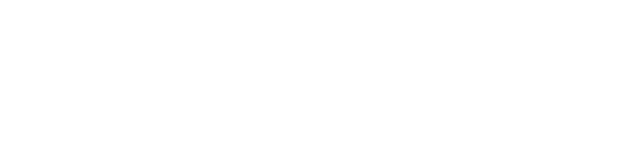
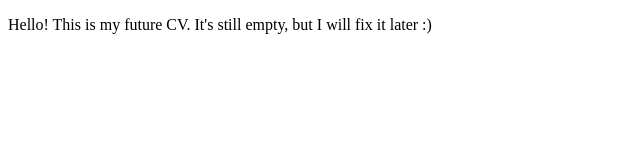
Before and after one commit to Loriisokay/rsschool-cv, a plain HTML site: page index.html in a window 1280 px wide. Shown: the whole page, without its empty margins (0-640 px from the left). Drawn offline with Linux system fonts and the light colour scheme.

```diff
--- a/index.html
+++ b/index.html
@@ -7,6 +7,6 @@
     <title>Document</title>
 </head>
 <body>
-
+    <p>Hello! This is my future CV. It's still empty, but I will fix it later :)</p>
 </body>
 </html>
```
